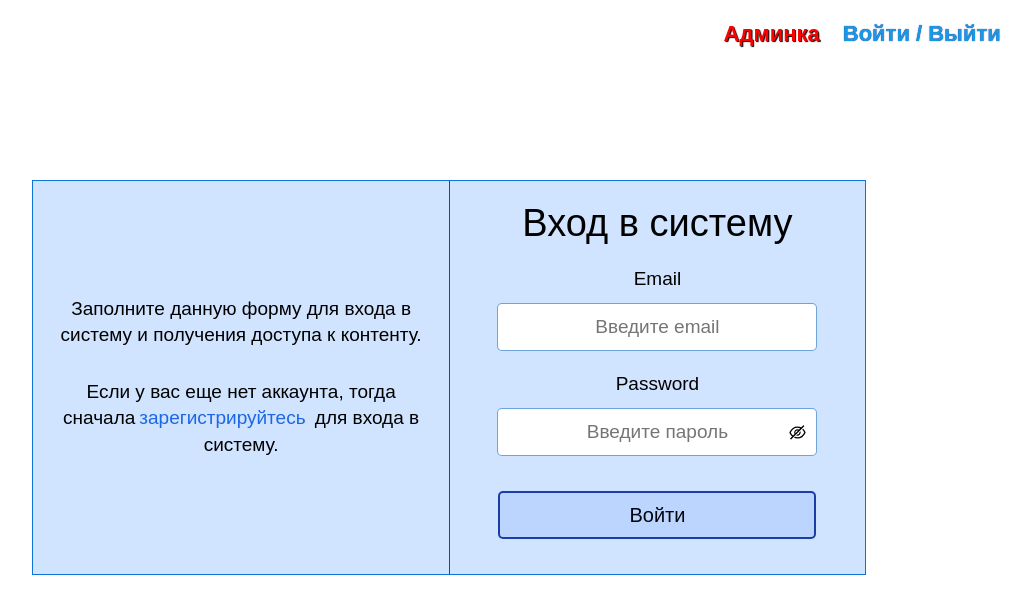
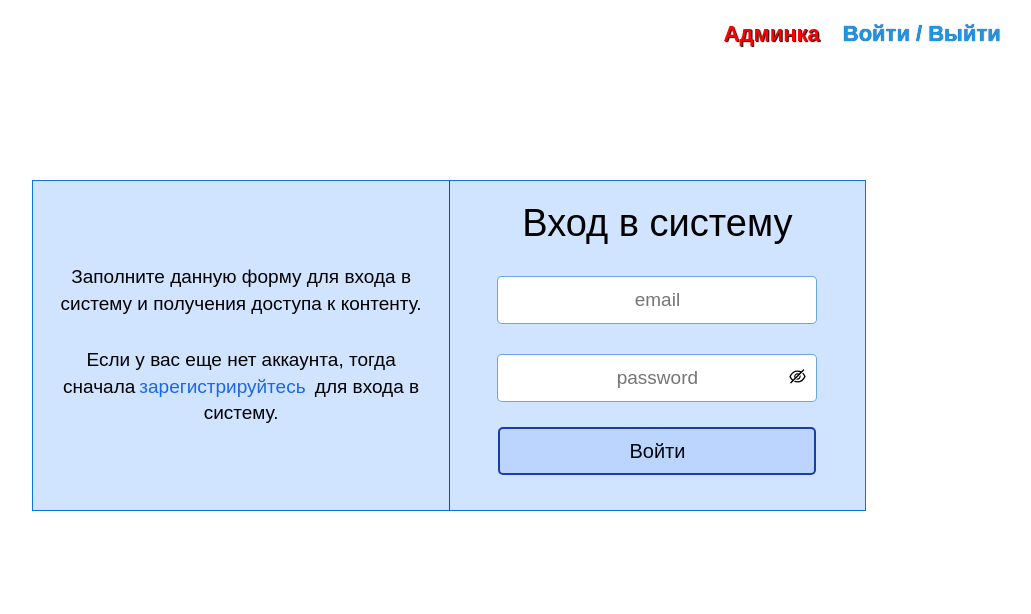
Before and after one commit to vulpies/note_project, a React (Create React App) app: page /login in a window 1280 px wide. Shown: the top 614 px of the page, without its empty margins (191-1222 px from the left). Built offline with nearby package versions, Linux system fonts and the light colour scheme.

Commit message:
updated validation

```diff
--- a/package.json
+++ b/package.json
@@ -13,6 +13,7 @@
         "react": "^17.0.2",
         "react-bootstrap": "^1.6.4",
         "react-dom": "^17.0.2",
+        "react-hook-form": "^7.25.1",
         "react-icons": "^4.2.0",
         "react-redux": "^7.2.6",
         "react-router-dom": "^5.3.0",
--- a/src/components/blog/buttons/buttons.module.css
+++ b/src/components/blog/buttons/buttons.module.css
@@ -90,6 +90,15 @@
     border: 2px solid #0a2d9fe6;
 }
 
+.reg:disabled {
+    background-color: #abcaff8f;
+    border: 2px solid #0a2d9fe6;
+}
+
+.reg:disabled:hover {
+    background-color: #abcaff8f;
+}
+
 .reg:hover,
 .reg:focus,
 .reg:active {
--- a/src/components/logIn/login-form/commonForm.module.css
+++ b/src/components/logIn/login-form/commonForm.module.css
@@ -54,7 +54,8 @@ h2 {
 }
 
 .passBtn {
-    margin-left: -50px;
+    position: absolute;
+    margin: 17px 0 0 -50px;
     background: transparent;
     border: none;
     outline: none;
--- /dev/null
+++ b/src/components/logIn/login-form/validateForm.jsx
@@ -0,0 +1,95 @@
+import React, { useState } from "react"
+import { useForm } from "react-hook-form"
+import style from "./commonForm.module.css"
+import buttons from "../../blog/buttons/buttons.module.css"
+import { AiOutlineEyeInvisible, AiOutlineEye } from "react-icons/ai"
+import { useHistory } from "react-router-dom"
+
+const ValidateForm = ({ formName, btnName }) => {
+    const [showPass, setShowPass] = useState(false)
+
+    const togglePassVisible = (e) => {
+        e.preventDefault()
+        setShowPass((prevState) => !prevState)
+    }
+
+    const {
+        register,
+        handleSubmit,
+        reset,
+        formState: { errors, isValid },
+    } = useForm({ mode: "onChange" })
+
+    const onSubmit = () => {
+        alert("Добро пожаловать!")
+        reset()
+        history.push("/notes")
+    }
+
+    let history = useHistory()
+
+    return (
+        <form className={style.form} onSubmit={handleSubmit(onSubmit)}>
+            <h2>{formName}</h2>
+            <div className={style.wrapper}>
+                <input
+                    {...register("email", {
+                        required: "Поле обязательно к заполнению",
+                        onChange: "",
+                        pattern:
+                            /^([a-z0-9_-]+\.)*[a-z0-9_-]+@[a-z0-9_-]+(\.[a-z0-9_-]+)*\.[a-z]{2,4}$/,
+                    })}
+                    placeholder="email"
+                    className={style.input}
+                />
+
+                <div className={style.error}>
+                    {errors?.email && (
+                        <p>{errors?.email?.message || "Некорректный email!"}</p>
+                    )}
+                </div>
+
+                <input
+                    {...register("password", {
+                        required: "Поле обязательно к заполнению",
+                        minLength: {
+                            value: 8,
+                            message: "Минимальная длина пароля 8 символов",
+                        },
+                        maxLength: {
+                            value: 20,
+                            message: "Максимальная длина пароля 20 символов",
+                        },
+                    })}
+                    type={showPass ? "text" : "password"}
+                    placeholder="password"
+                    className={style.input}
+                    style={{ position: "relative" }}
+                />
+
+                <button className={style.passBtn} onClick={togglePassVisible}>
+                    {showPass ? <AiOutlineEye /> : <AiOutlineEyeInvisible />}
+                </button>
+
+                <div className={style.error}>
+                    {errors?.password && (
+                        <p>
+                            {errors?.password?.message ||
+                                "Проверьте правильность ввода данных!"}
+                        </p>
+                    )}
+                </div>
+
+                <input
+                    type="submit"
+                    disabled={!isValid}
+                    className={`${buttons.common} ${buttons.reg}`}
+                    value={btnName}
+                    onClick={onSubmit}
+                />
+            </div>
+        </form>
+    )
+}
+
+export default ValidateForm
--- a/src/menu/loginPage.jsx
+++ b/src/menu/loginPage.jsx
@@ -1,6 +1,7 @@
 import React from "react"
 import { Link } from "react-router-dom"
-import CommonForm from "../components/logIn/login-form/commonForm"
+// import CommonForm from "../components/logIn/login-form/commonForm"
+import ValidateForm from "../components/logIn/login-form/validateForm"
 import NavBar from "./navbar/navBar"
 import styles from "./registration/registration.module.css"
 
@@ -21,7 +22,10 @@ const LoginPage = () => {
                     </p>
                 </div>
                 <div className={styles.form}>
-                    <CommonForm formName={"Вход в систему"} btnName={"Войти"} />
+                    <ValidateForm
+                        formName={"Вход в систему"}
+                        btnName={"Войти"}
+                    />
                 </div>
             </div>
         </>
--- a/src/menu/registration/registration.jsx
+++ b/src/menu/registration/registration.jsx
@@ -1,6 +1,6 @@
 import React from "react"
 import { Link } from "react-router-dom"
-import CommonForm from "../../components/logIn/login-form/commonForm"
+import ValidateForm from "../../components/logIn/login-form/validateForm"
 import NavBar from "../navbar/navBar"
 import styles from "./registration.module.css"
 
@@ -24,7 +24,7 @@ const Registration = () => {
                     </p>
                 </div>
                 <div className={styles.form}>
-                    <CommonForm
+                    <ValidateForm
                         formName={"Регистрация"}
                         btnName={"Зарегистрироваться"}
                     />
```
Also changed, not shown: 1 other file (tests, documents, lock files or other folders).
